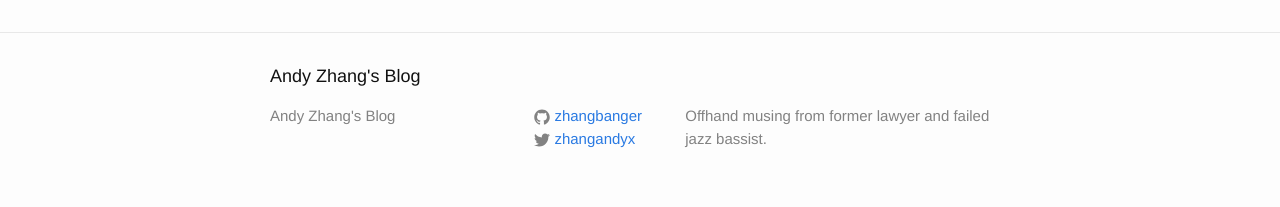
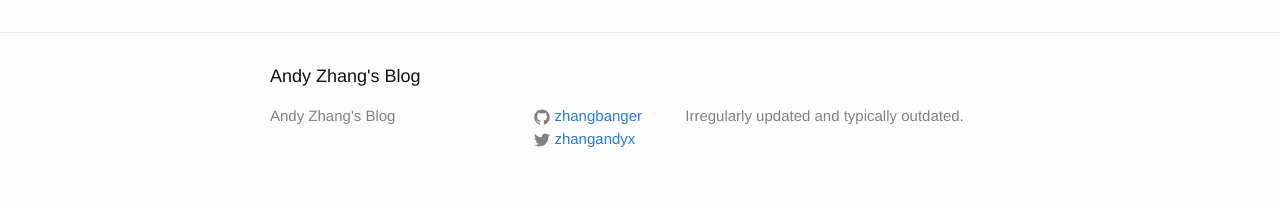
Before and after one commit to ZhangBanger/zhangbanger.github.io, a Jekyll site: the page built from index.html, in a window 1280 px wide. Shown: the part 804-1011 px from the top of the page. Built offline with Jekyll 4.4.1, drawn with Linux system fonts in a browser that asks for light colours.

Commit message:
Update description to something more obtuse

```diff
--- a/_config.yml
+++ b/_config.yml
@@ -1,7 +1,7 @@
 # Site settings
 title: Andy Zhang's Blog
 description: > # this means to ignore newlines until "baseurl:"
-  Offhand musing from former lawyer and failed jazz bassist.
+  Irregularly updated and typically outdated.
 baseurl: "" # the subpath of your site, e.g. /blog/
 url: "http://zhangbanger.github.io" # the base hostname & protocol for your site
 github_username:  zhangbanger
```
